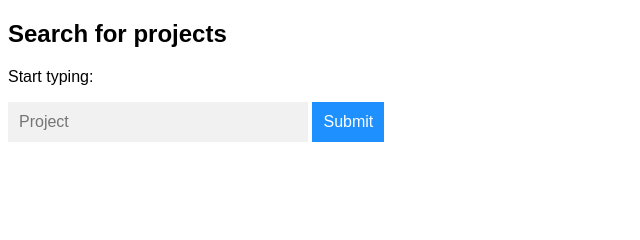
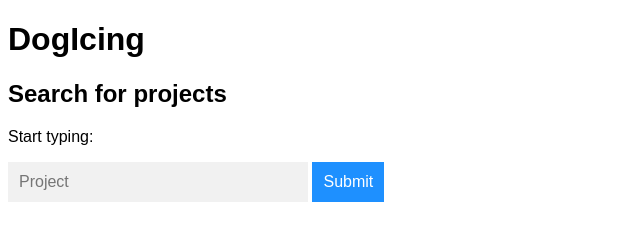
Before and after one commit to DogIcing/test, a plain HTML site: page index.html in a window 1280 px wide. Shown: the whole page, without its empty margins (0-640 px from the left). Drawn offline with Linux system fonts and the light colour scheme.

Commit message:
Update index.html

```diff
--- a/index.html
+++ b/index.html
@@ -2,7 +2,8 @@
 <html>
 <head>
 <meta name="viewport" content="width=device-width, initial-scale=1.0">
-<style>
+  <h1>DogIcing</h1>
+  <style>
 *{
   box-sizing: border-box;
 }
```
